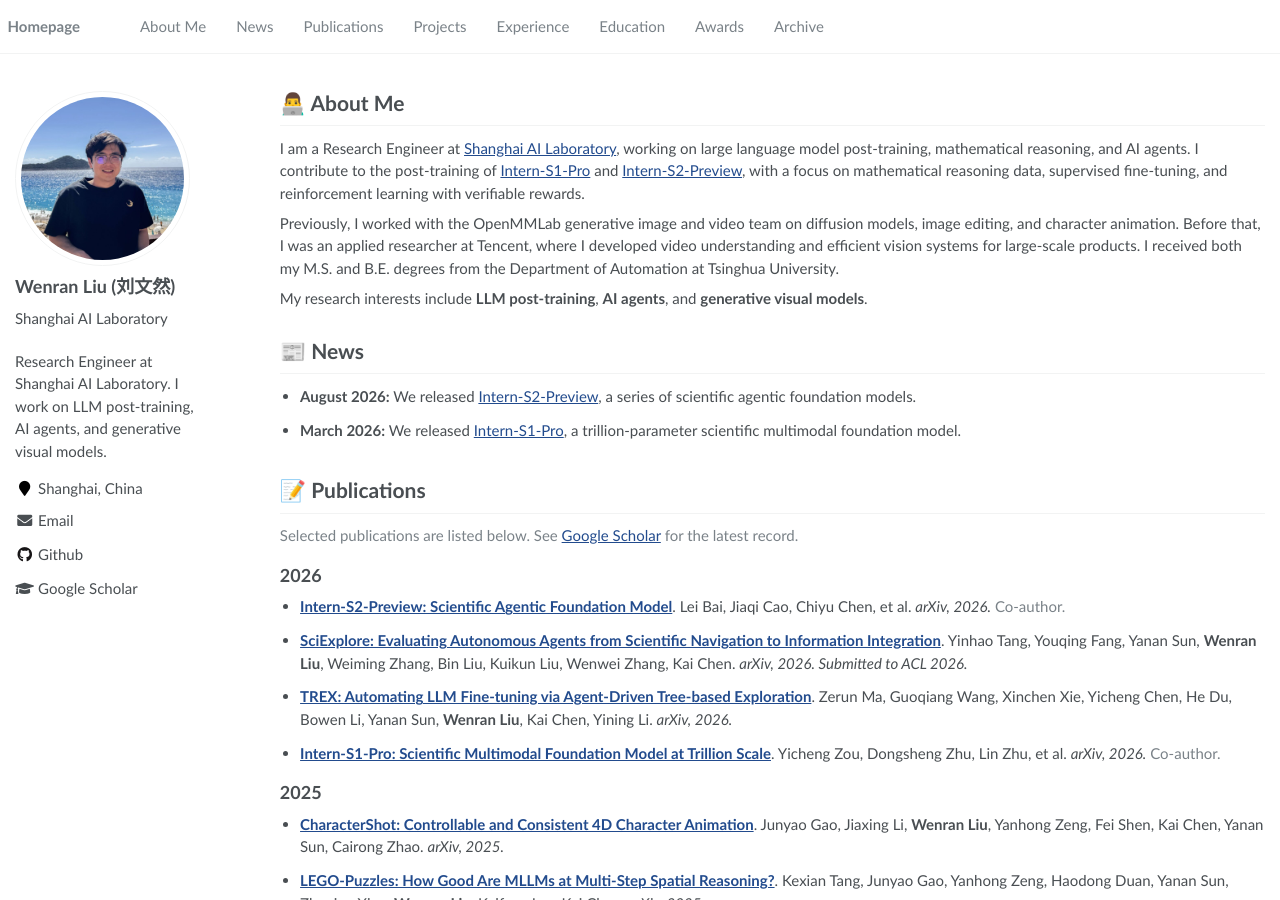
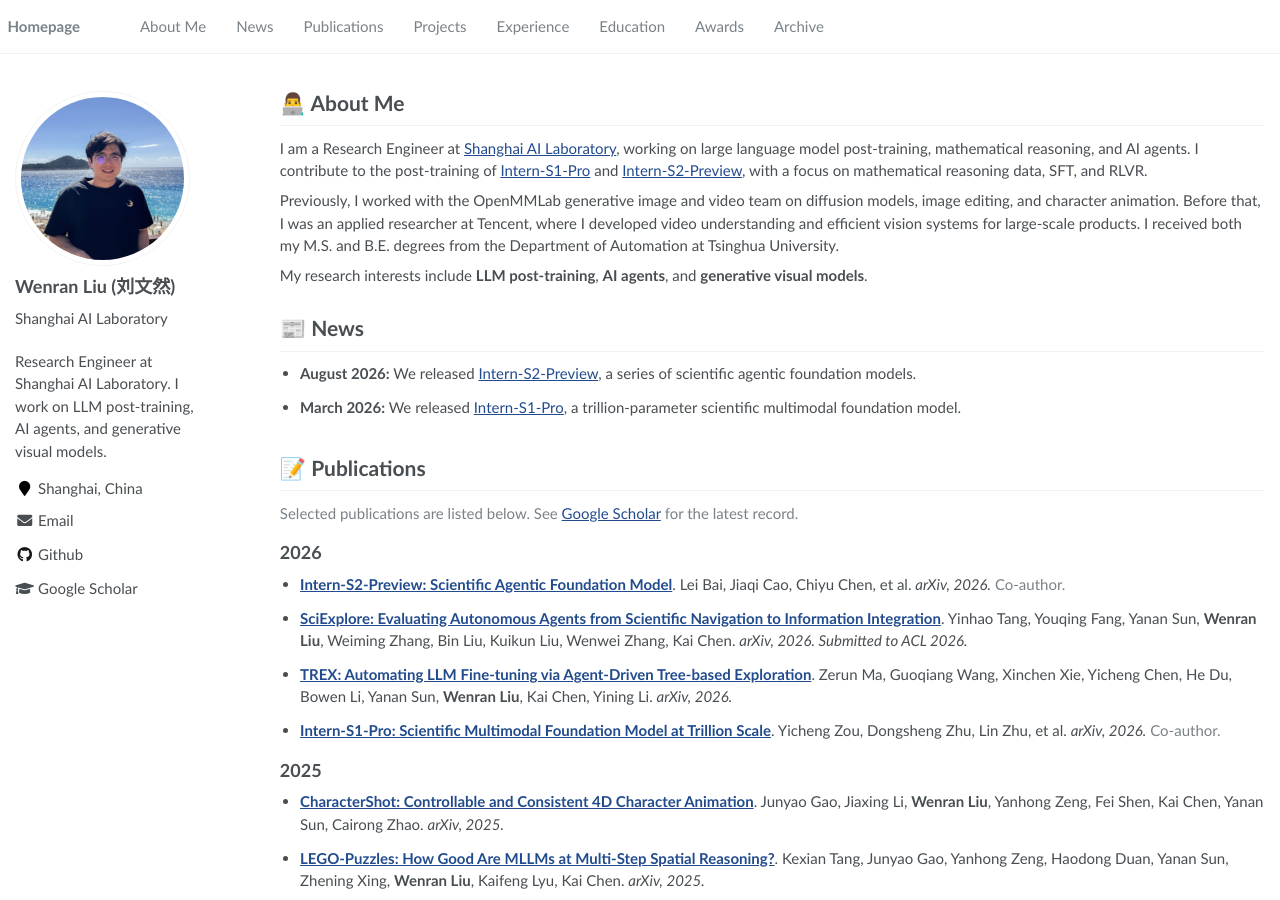
Before and after one commit to liuwenran/liuwenran.github.io, a Jekyll site: the page built from index.html, in a window 1280 px wide and 900 px high. Built offline with Jekyll 4.4.1, drawn with Linux system fonts in a browser that asks for light colours.

Commit message:
Simplify post-training terminology

```diff
--- a/index.html
+++ b/index.html
@@ -16,7 +16,7 @@
   I contribute to the post-training of
   <a href="https://arxiv.org/abs/2603.25040">Intern-S1-Pro</a> and
   <a href="https://arxiv.org/abs/2608.13505">Intern-S2-Preview</a>, with a focus on
-  mathematical reasoning data, supervised fine-tuning, and reinforcement learning with verifiable rewards.
+  mathematical reasoning data, SFT, and RLVR.
 </p>
 
 <p>
```
